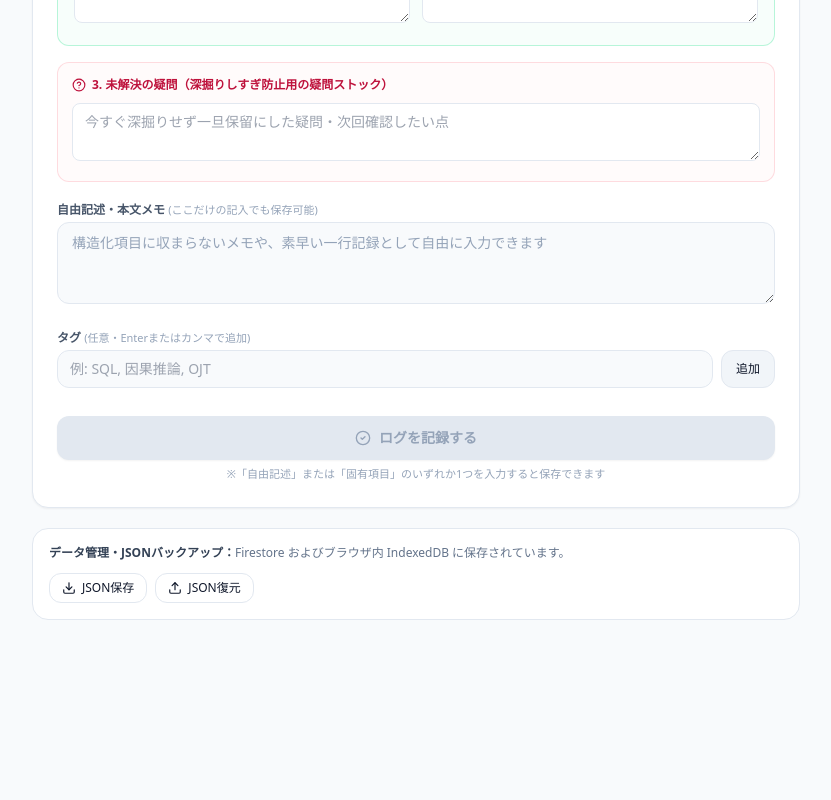
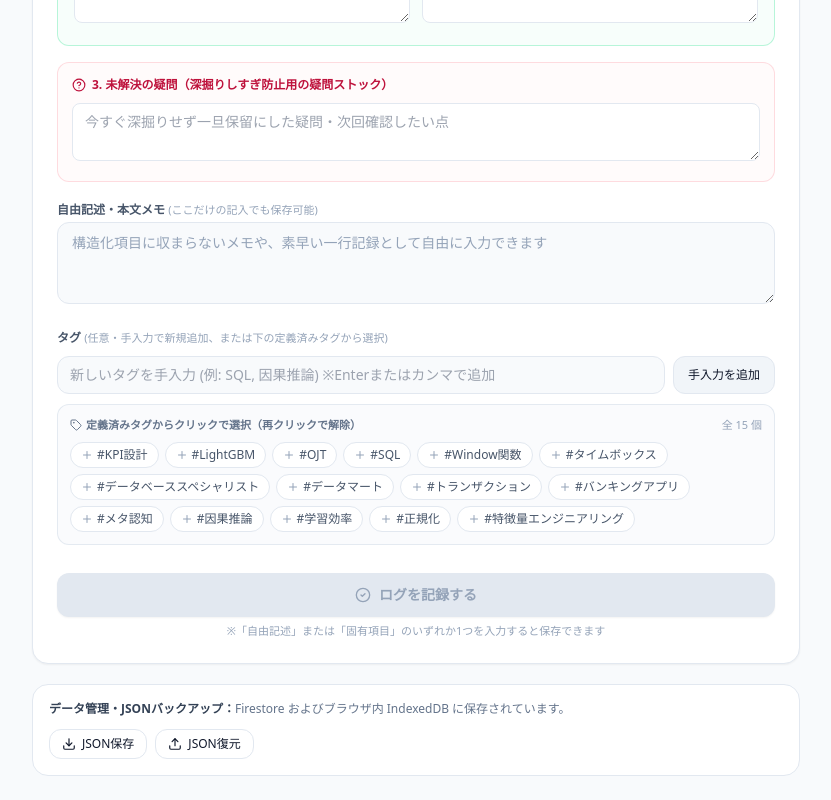
Before and after one commit to drgj8384/Personal-Growth-Log, a React (Vite) app: page / in a window 1280 px wide. Shown: the part 938-1738 px from the top of the page, without its empty margins (224-1055 px from the left). Before the commit the page ends 1582 px from the top, so only its background shows below. Built offline with nearby package versions, Linux system fonts and the light colour scheme.

Commit message:
Add timeout fallback for Firestore loading

```diff
--- a/src/App.tsx
+++ b/src/App.tsx
@@ -1588,6 +1588,34 @@ export default function App() {
     });
   }, [logs, registeredTags]);
 
+  // 定義済みタグ名リスト（件数順）
+  const selectableTags = useMemo(
+    () => allTagsWithCounts.map(([tag]) => tag),
+    [allTagsWithCounts]
+  );
+
+  // 「記録」フォーム内で定義済みタグをクリック選択（追加・解除トグル）
+  const handleToggleTagInForm = useCallback((tag: string) => {
+    setFormTags((prev) =>
+      prev.includes(tag) ? prev.filter((t) => t !== tag) : [...prev, tag]
+    );
+  }, []);
+
+  // 「一覧・Excelプレビュー」のセル編集内で定義済みタグをクリック選択（追加・解除トグル）
+  const handleToggleTagInCellEditor = useCallback((tag: string) => {
+    setEditingCellValue((prev) => {
+      const currentList = prev
+        .split(/[,\s、]+/)
+        .map((t) => t.replace(/^#/, '').trim())
+        .filter(Boolean);
+      const exists = currentList.includes(tag);
+      const nextList = exists
+        ? currentList.filter((t) => t !== tag)
+        : [...currentList, tag];
+      return nextList.join(', ');
+    });
+  }, []);
+
   // 共通フィルタ（日付・タグ・キーワード）を通過したログ（右端に最新データが来るよう日付昇順ソート）
   const baseFilteredLogs = useMemo(() => {
     const q = searchQuery.trim().toLowerCase();
@@ -1868,6 +1896,16 @@ export default function App() {
     }
 
     if (isEditingThis) {
+      const activeCellTags =
+        rowSpec.key === 'tags'
+          ? new Set(
+              editingCellValue
+                .split(/[,\s、]+/)
+                .map((t) => t.replace(/^#/, '').trim())
+                .filter(Boolean)
+            )
+          : null;
+
       return (
         <div className="space-y-1.5" onClick={(e) => e.stopPropagation()}>
           {rowSpec.inputType === 'textarea' ? (
@@ -1909,6 +1947,40 @@ export default function App() {
               className="w-full rounded-lg border border-indigo-400 dark:border-indigo-500 bg-white dark:bg-slate-900 px-2.5 py-1.5 text-xs text-slate-900 dark:text-slate-100 focus:outline-none focus:ring-2 focus:ring-indigo-500/30"
             />
           )}
+
+          {/* タグ編集時：定義済みタグ一覧からクリックで追加・解除 */}
+          {rowSpec.key === 'tags' && selectableTags.length > 0 && (
+            <div className="p-2 rounded-lg bg-slate-50 dark:bg-slate-800/80 border border-slate-200 dark:border-slate-700 space-y-1.5">
+              <div className="text-[10px] font-semibold text-slate-500 dark:text-slate-400 flex items-center justify-between">
+                <span>定義済みタグから選択（クリックで追加・解除）</span>
+                <span>{activeCellTags ? activeCellTags.size : 0}個選択中</span>
+              </div>
+              <div className="flex flex-wrap gap-1 max-h-28 overflow-y-auto pr-0.5">
+                {selectableTags.map((tag) => {
+                  const selected = activeCellTags?.has(tag) ?? false;
+                  return (
+                    <button
+                      key={tag}
+                      type="button"
+                      onMouseDown={(e) => {
+                        e.preventDefault(); // inputのonBlur発火を防止
+                        handleToggleTagInCellEditor(tag);
+                      }}
+                      className={`inline-flex items-center gap-0.5 px-2 py-0.5 rounded-full text-[11px] font-medium border transition-colors ${
+                        selected
+                          ? 'bg-indigo-600 text-white border-indigo-600 shadow-sm'
+                          : 'bg-white dark:bg-slate-900 text-slate-600 dark:text-slate-300 border-slate-200 dark:border-slate-700 hover:border-indigo-400'
+                      }`}
+                    >
+                      {selected ? <Check className="w-2.5 h-2.5" /> : <span>+</span>}
+                      <span>#{tag}</span>
+                    </button>
+                  );
+                })}
+              </div>
+            </div>
+          )}
+
           <div className="flex items-center justify-end gap-1.5">
             <button
               type="button"
@@ -2217,7 +2289,7 @@ export default function App() {
                     <button
                       type="button"
                       onClick={() => setLastSavedLog(null)}
-                      className="p-1 text-emerald-700 dark:text-emerald-400 hover: opacity-75"
+                      className="p-1 text-emerald-700 dark:text-emerald-400 hover:opacity-75"
                       title="閉じる"
                     >
                       <X className="w-4 h-4" />
@@ -2668,15 +2740,15 @@ export default function App() {
                     />
                   </div>
 
-                  {/* 5. タグ（任意） */}
-                  <div>
-                    <label className="block text-xs font-semibold text-slate-600 dark:text-slate-400 mb-1">
-                      タグ <span className="text-[11px] font-normal text-slate-400">(任意・Enterまたはカンマで追加)</span>
+                  {/* 5. タグ（任意：手入力＋定義済みタグからクリック選択） */}
+                  <div className="space-y-2.5">
+                    <label className="block text-xs font-semibold text-slate-600 dark:text-slate-400">
+                      タグ <span className="text-[11px] font-normal text-slate-400">(任意・手入力で新規追加、または下の定義済みタグから選択)</span>
                     </label>
                     <div className="flex gap-2">
                       <input
                         type="text"
-                        placeholder="例: SQL, 因果推論, OJT"
+                        placeholder="新しいタグを手入力 (例: SQL, 因果推論) ※Enterまたはカンマで追加"
                         value={formTagInput}
                         onChange={(e) => setFormTagInput(e.target.value)}
                         onKeyDown={(e) => {
@@ -2692,26 +2764,88 @@ export default function App() {
                         onClick={() => handleAddTag(formTagInput)}
                         className="px-3.5 py-2 rounded-xl border border-slate-200 dark:border-slate-700 bg-slate-100 dark:bg-slate-800 text-xs font-medium hover:bg-slate-200 dark:hover:bg-slate-700 transition-colors"
                       >
-                        追加
+                        手入力を追加
                       </button>
                     </div>
+
+                    {/* 現在この記録に選択されているタグ一覧 */}
                     {formTags.length > 0 && (
-                      <div className="flex flex-wrap gap-1.5 mt-2">
+                      <div className="flex flex-wrap items-center gap-1.5 pt-0.5">
+                        <span className="text-[11px] font-semibold text-slate-500 dark:text-slate-400 mr-1">
+                          選択中 ({formTags.length}):
+                        </span>
                         {formTags.map((t) => (
                           <span
                             key={t}
-                            className="inline-flex items-center gap-1 px-2.5 py-0.5 rounded-full text-xs bg-slate-200/80 dark:bg-slate-800 text-slate-700 dark:text-slate-300"
+                            className="inline-flex items-center gap-1 px-2.5 py-0.5 rounded-full text-xs font-medium bg-indigo-600 text-white shadow-sm"
                           >
                             #{t}
                             <button
                               type="button"
                               onClick={() => handleRemoveTagFromForm(t)}
-                              className="text-slate-400 hover:text-rose-500"
+                              className="text-indigo-200 hover:text-white"
+                              title="選択解除"
                             >
                               <X className="w-3 h-3" />
                             </button>
                           </span>
                         ))}
+                      </div>
+                    )}
+
+                    {/* 定義済みタグからクリックで選択（トグル） */}
+                    {selectableTags.length > 0 && (
+                      <div className="rounded-xl border border-slate-200/90 dark:border-slate-800 bg-slate-50/70 dark:bg-slate-800/40 p-3 space-y-2">
+                        <div className="flex items-center justify-between">
+                          <span className="inline-flex items-center gap-1 text-[11px] font-semibold text-slate-500 dark:text-slate-400">
+                            <Tag className="w-3 h-3" />
+                            定義済みタグからクリックで選択（再クリックで解除）
+                          </span>
+                          <span className="text-[11px] text-slate-400">
+                            全 {selectableTags.length} 個
+                          </span>
+                        </div>
+                        <div className="flex flex-wrap gap-1.5">
+                          {selectableTags
+                            .filter((tag) => {
+                              const q = formTagInput.trim().replace(/^#/, '').toLowerCase();
+                              if (!q) return true;
+                              return true;
+                            })
+                            .sort((a, b) => {
+                              const q = formTagInput.trim().replace(/^#/, '').toLowerCase();
+                              if (!q) return 0;
+                              const aMatch = a.toLowerCase().includes(q) ? 0 : 1;
+                              const bMatch = b.toLowerCase().includes(q) ? 0 : 1;
+                              return aMatch - bMatch;
+                            })
+                            .map((tag) => {
+                              const isSelected = formTags.includes(tag);
+                              const q = formTagInput.trim().replace(/^#/, '').toLowerCase();
+                              const isInputMatched = Boolean(q && tag.toLowerCase().includes(q));
+                              return (
+                                <button
+                                  key={tag}
+                                  type="button"
+                                  onClick={() => handleToggleTagInForm(tag)}
+                                  className={`inline-flex items-center gap-1 px-2.5 py-1 rounded-full text-xs font-medium border transition-all ${
+                                    isSelected
+                                      ? 'bg-indigo-600 text-white border-indigo-600 shadow-sm'
+                                      : isInputMatched
+                                      ? 'bg-amber-50 dark:bg-amber-950/60 text-amber-800 dark:text-amber-200 border-amber-400 dark:border-amber-600 ring-1 ring-amber-400/50'
+                                      : 'bg-white dark:bg-slate-900 text-slate-600 dark:text-slate-300 border-slate-200 dark:border-slate-700 hover:border-indigo-400 hover:text-indigo-600 dark:hover:text-indigo-400'
+                                  }`}
+                                >
+                                  {isSelected ? (
+                                    <Check className="w-3 h-3" />
+                                  ) : (
+                                    <Plus className="w-3 h-3 text-slate-400" />
+                                  )}
+                                  <span>#{tag}</span>
+                                </button>
+                              );
+                            })}
+                        </div>
                       </div>
                     )}
                   </div>
```
